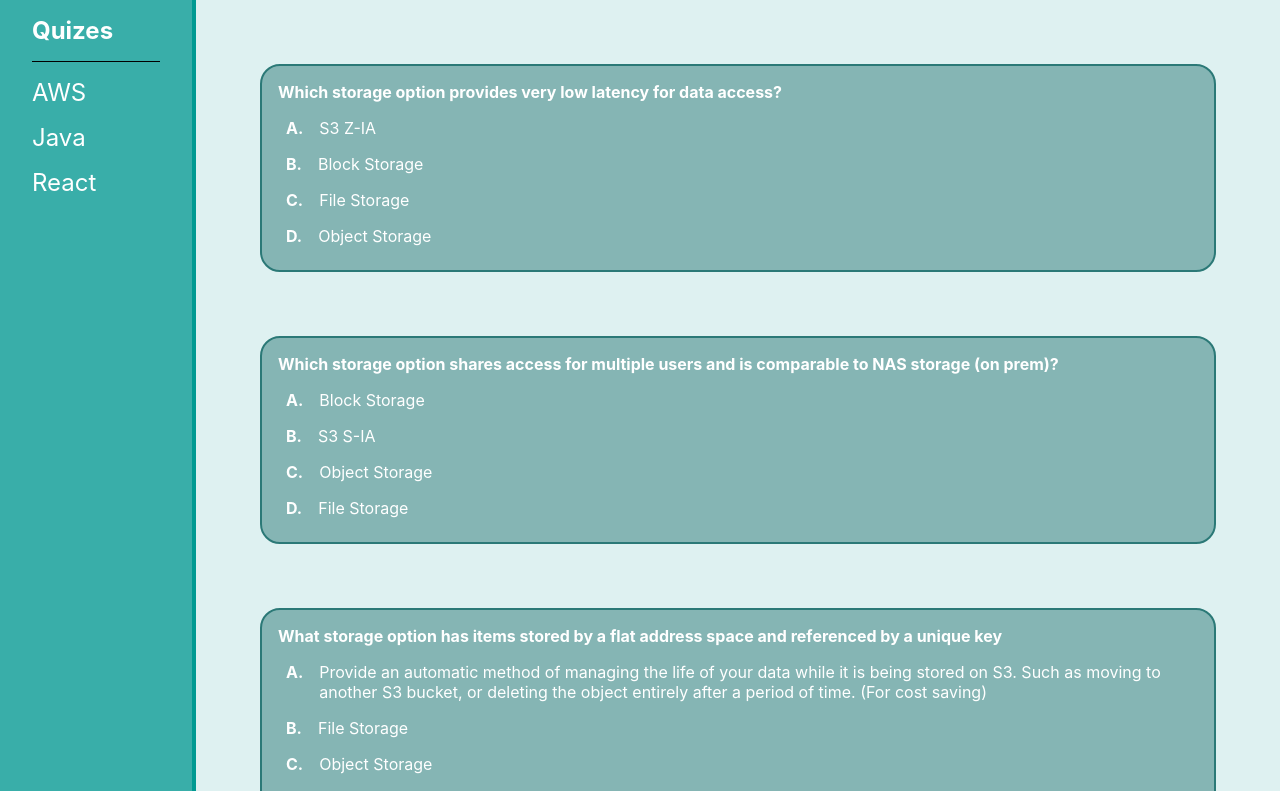
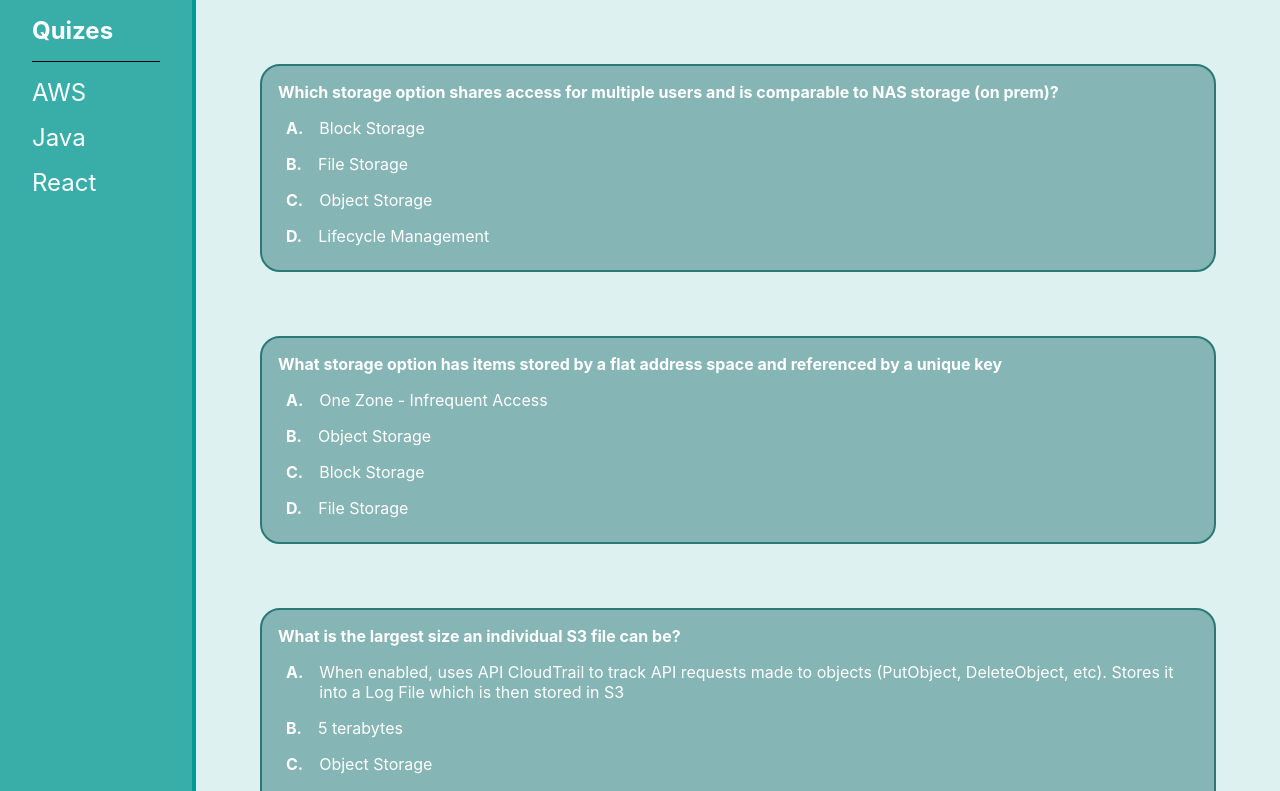
Before and after one commit to michael-mcmasters/Quizlet, a React (Create React App) app: page / in a window 1280 px wide. Shown: the top 791 px of the page. Built offline with nearby package versions, Linux system fonts and the light colour scheme.

Commit message:
Make boolean questions always show popup info no matter if user gets it right or wrong, fixes spacing between checkbox questions

```diff
--- a/src/components/BooleanQuestion.tsx
+++ b/src/components/BooleanQuestion.tsx
@@ -35,7 +35,7 @@ function BooleanQuestion(props: Props) {
         <span className={styles.answer}>B. False</span>
       </div>
 
-      {(backgroundColor === "darkred" && props.popup !== '') && (
+      {(backgroundColor !== "" && props.popup !== '') && (
         <>
           <br />
           {props.popup}
--- a/src/components/CheckboxQuestion.tsx
+++ b/src/components/CheckboxQuestion.tsx
@@ -96,7 +96,6 @@ function CheckboxQuestion(props: Props) {
         <br />
         <button onClick={handleSubmit}>Submit</button>
       </div>
-      <br />
     </>
   );
 }
--- a/src/resources/aws-compute.json
+++ b/src/resources/aws-compute.json
@@ -246,7 +246,7 @@
     "booleanQuestions": [
       {
         "uuid": "",
-        "question": "If an EC2 instance is stopped, ephemoral storage is lost",
+        "question": "If an EC2 instance is stopped or terminated, ephemoral storage is lost",
         "answer": "True",
         "popup": "",
         "tags": [
--- a/src/resources/aws-storage.json
+++ b/src/resources/aws-storage.json
@@ -1,18 +1,6 @@
 {
   "questions": {
     "multiQuestions": [
-      {
-        "uuid": "",
-        "question": "Which storage option provides very low latency for data access?",
-        "answer": "Block Storage",
-        "wrongAnswers": [
-          "File Storage",
-          "Object Storage"
-        ],
-        "tags": [
-          "Storage"
-        ]
-      },
       {
         "uuid": "",
         "question": "Which storage option shares access for multiple users and is comparable to NAS storage (on prem)?",
@@ -197,6 +185,125 @@
         "tags": [
           "S3"
         ]
+      },
+      {
+        "uuid": "",
+        "question": "What is Server-Access Logging?",
+        "answer": "When enabled, captures and logs requests made to the bucket & its objects and sends them to a Target Bucket as a Log Delivery Group",
+        "wrongAnswers": [
+        ],
+        "tags": [
+          "S3"
+        ]
+      },
+      {
+        "uuid": "",
+        "question": "What is Object-Level Logging?",
+        "answer": "When enabled, uses API CloudTrail to track API requests made to objects (PutObject, DeleteObject, etc). Stores it into a Log File which is then stored in S3",
+        "wrongAnswers": [
+        ],
+        "tags": [
+          "S3"
+        ]
+      },
+      {
+        "uuid": "",
+        "question": "What is Transfer Acceleration?",
+        "answer": "An S3 setting that when enabled, has requests go to Edge Locations (using CloudFront) to quickly access S3. There is a cost per gigabyte of this featuer whereas regular S3 requests are free",
+        "wrongAnswers": [
+        ],
+        "tags": [
+          "S3"
+        ]
+      },
+      {
+        "uuid": "",
+        "question": "What does CORS (Cross Origin Resource Sharing) do?",
+        "answer": "Allows resources on a web page to be requested from a different domain than its own",
+        "wrongAnswers": [
+        ],
+        "tags": [
+          "S3"
+        ]
+      },
+      {
+        "uuid": "",
+        "question": "How do you enable CORS for an S3 Bucket?",
+        "answer": "Enable it in the Bucket Policy JSON under the AllowedHeaders property (\"*\")",
+        "wrongAnswers": [
+        ],
+        "tags": [
+          "S3"
+        ]
+      },
+      {
+        "uuid": "",
+        "question": "Which storage service is best used for uploading a file once, and then reading it many many times?",
+        "answer": "S3",
+        "wrongAnswers": [
+          "Elastic Block Store",
+          "Elastic File System (EFS)",
+          "S3 Glacier"
+        ],
+        "tags": [
+          "S3"
+        ]
+      },
+      {
+        "uuid": "",
+        "question": "Which storage service stores and updates data as chunks, and is great for low latency, fast, and persistent storage?",
+        "answer": "Elastic Block Store",
+        "wrongAnswers": [
+          "S3",
+          "Amazon Elastic File System (EFS)",
+          "S3 Glacier"
+        ],
+        "tags": [
+          "S3"
+        ]
+      },
+      {
+        "uuid": "",
+        "question": "How many storage classes does EFS have?",
+        "answer": "2",
+        "wrongAnswers": [
+          "1",
+          "3",
+          "5"
+        ],
+        "tags": [
+          "EFS"
+        ]
+      },
+      {
+        "uuid": "",
+        "question": "For EFS, you can move files automatically between Standard and Infrequent Access storage classes by using",
+        "answer": "Lifecycle Management",
+        "wrongAnswers": [
+        ],
+        "tags": [
+          "EFS"
+        ]
+      },
+      {
+        "uuid": "",
+        "question": "What does Max I/O performance mode for EFS do?",
+        "answer": "Gives you virutally unlimited throughput to your files, but with higher latency, and is more expensive",
+        "wrongAnswers": [
+        ],
+        "tags": [
+          "EFS"
+        ]
+      },
+      {
+        "uuid": "",
+        "question": "What does Provisioned Throughput for EFS do?",
+        "answer": "Your file system provisions enough to handle larger burst amounts",
+        "wrongAnswers": [
+        ],
+        "tags": [
+          "EFS"
+        ]
       }
     ],
     "booleanQuestions": [
@@ -253,19 +360,110 @@
         "tags": [
           "S3"
         ]
+      },
+      {
+        "uuid": "",
+        "question": "Server-Access Logging is garaunteed to work for every request to your S3 bucket",
+        "answer": "False",
+        "popup": "Not garaunteed, is on a best effort basis",
+        "tags": [
+          "S3"
+        ]
+      },
+      {
+        "uuid": "",
+        "question": "If 'block all public access' is checked in an S3 bucket, but ACL says to allow public access, public access is allowed through",
+        "answer": "False",
+        "popup": "'block all public access' overrides ACL (and I assume Bucket Policies and IAM)",
+        "tags": [
+          "S3"
+        ]
+      },
+      {
+        "uuid": "",
+        "question": "For EFS, the Infrequent Access storage class is cheaper than the Standard storage class",
+        "answer": "True",
+        "popup": "Infrequent Access is cheaper than Standard, but unlike Standard, it does charge you per every read & write",
+        "tags": [
+          "EFS"
+        ]
       }
     ],
     "checkboxQuestions": [
       {
         "uuid": "",
-        "question": "",
+        "question": "What are the 3 main ways to control access to an S3 bucket?",
         "answers": [
-          ""
+          "IAM policies",
+          "Bucket Policies",
+          "Access Control Lists (ACLs)"
         ],
         "wrongAnswers": [
         ],
         "tags": [
-          "Storage"
+          "S3"
+        ]
+      },
+      {
+        "uuid": "",
+        "question": "EFS ...",
+        "answers": [
+          "is a fully managed, highly available and durable service",
+          "can easily scale to petabytes in size with low latency access",
+          "can maintain a high level of throughput (MB/s)",
+          "is replicated to multiple AZs"
+        ],
+        "wrongAnswers": [
+          "is replicated to multiple AZs in multiple regions",
+          "can only be used for one EC2 instance"
+        ],
+        "tags": [
+          "EFS"
+        ]
+      },
+      {
+        "uuid": "",
+        "question": "Which of these are EFS storage classes?",
+        "answers": [
+          "Standard",
+          "Infrequent Access"
+        ],
+        "wrongAnswers": [
+          "Z-IA",
+          "G-DA"
+        ],
+        "tags": [
+          "EFS"
+        ]
+      },
+      {
+        "uuid": "",
+        "question": "What are the EFS Performance Modes?",
+        "answers": [
+          "General Purpose",
+          "Max I/O"
+        ],
+        "wrongAnswers": [
+          "Bursting",
+          "Provisioned"
+        ],
+        "tags": [
+          "EFS"
+        ]
+      },
+      {
+        "uuid": "",
+        "question": "What are the EFS Throughput Modes?",
+        "answers": [
+          "Bursting",
+          "Provisioned"
+        ],
+        "wrongAnswers": [
+          "General Purpose",
+          "Max I/O"
+        ],
+        "tags": [
+          "EFS"
         ]
       }
     ]
```
